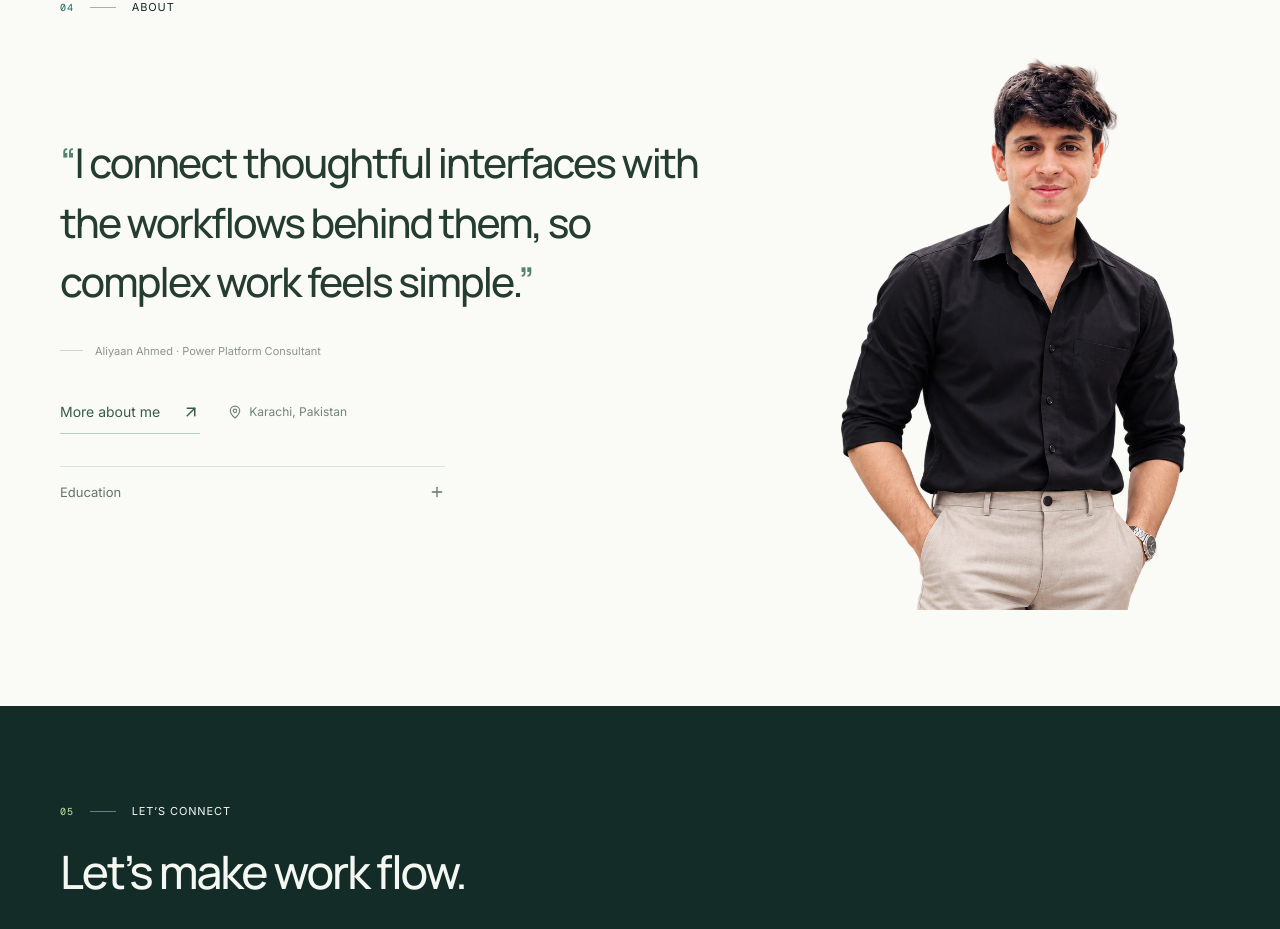
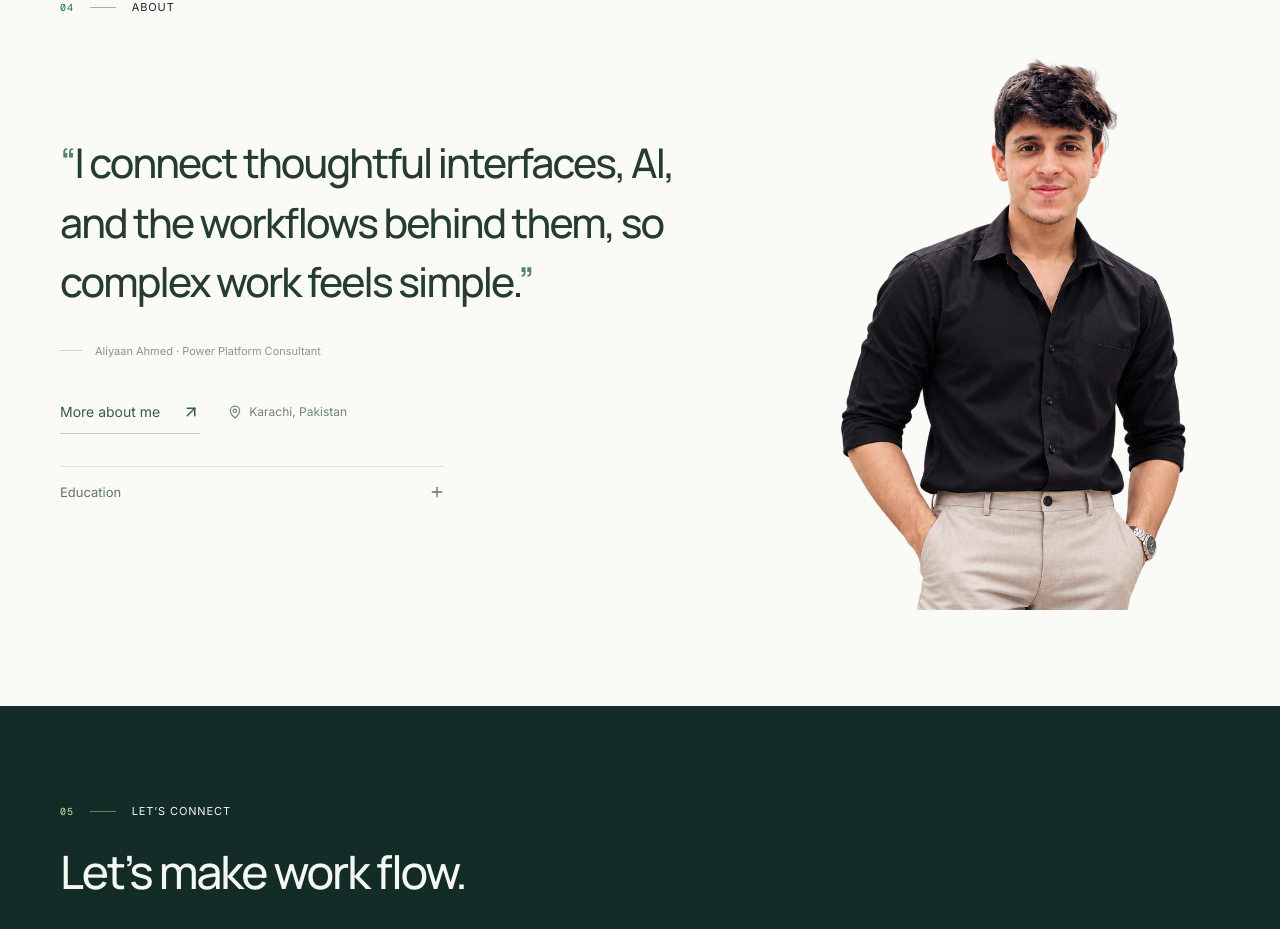
Before and after one commit to AliyaanAhmed/my-portfolio-app, a Next.js app: page / in a window 1280 px wide. Shown: the part 4617-5546 px from the top of the page. Built offline with nearby package versions, Linux system fonts and the light colour scheme; no server answers.

Commit message:
Mention AI in About statement

```diff
--- a/src/components/sections/lower/AboutPanel.tsx
+++ b/src/components/sections/lower/AboutPanel.tsx
@@ -7,7 +7,7 @@ import s from './PortraitAbout.module.css';
 export function AboutPanel() {
   return <div className={s.about}>
     <Reveal className={s.copy} direction="left">
-      <h2 className={s.statement}><span aria-hidden="true">“</span>I connect thoughtful interfaces with the workflows behind them, so complex work feels simple.<span aria-hidden="true">”</span></h2>
+      <h2 className={s.statement}><span aria-hidden="true">“</span>I connect thoughtful interfaces, AI, and the workflows behind them, so complex work feels simple.<span aria-hidden="true">”</span></h2>
       <div className={s.byline}><i />Aliyaan Ahmed · Power Platform Consultant</div>
       <div className={s.actions}><a href={profile.links.linkedin} target="_blank" rel="noopener noreferrer">More about me <ArrowUpRight size={18} /></a><span className={s.location}><MapPin size={14} /> Karachi, Pakistan</span></div>
       <details className={s.education}><summary>Education <Plus size={16} /></summary><div>{education.map(item => <p key={item.school}><strong>{item.course}</strong><span>{item.school}</span></p>)}</div></details>
```
